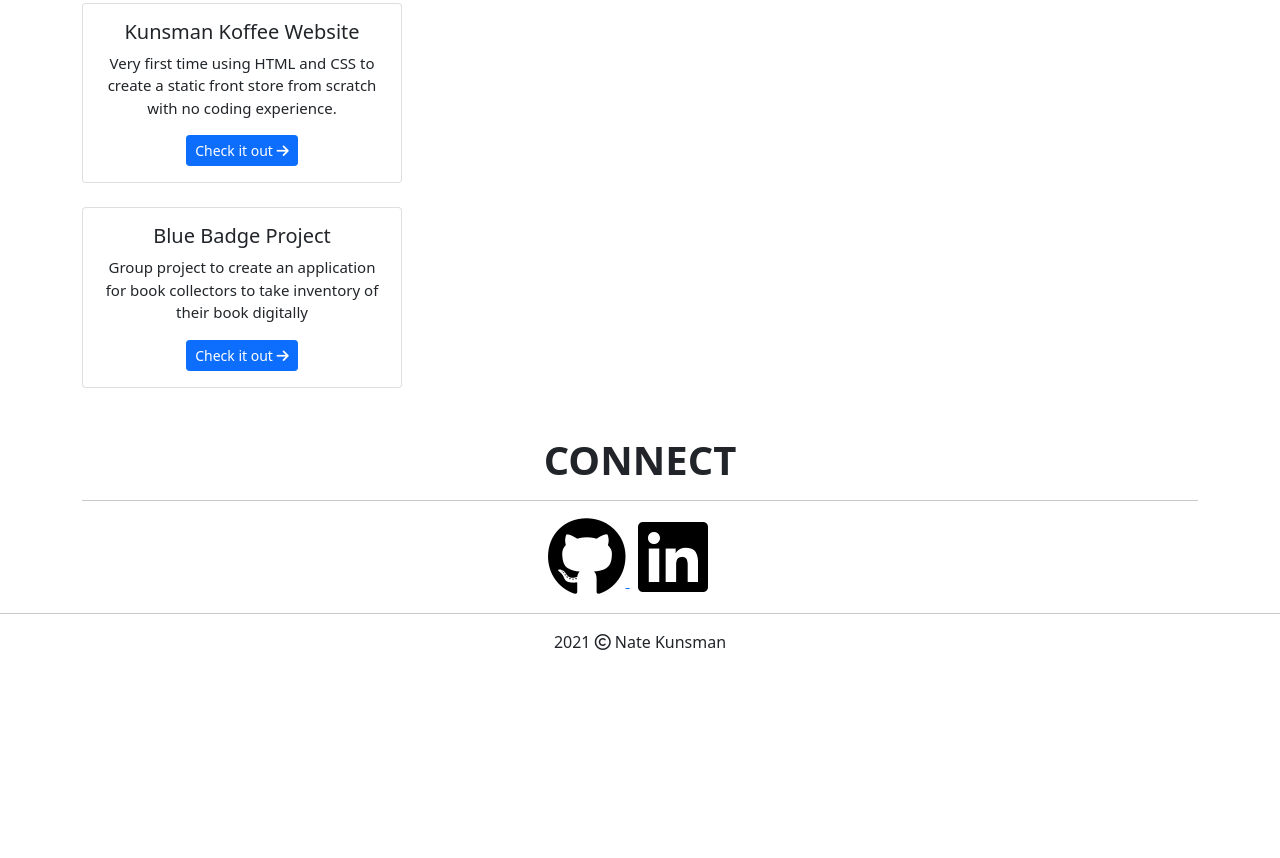
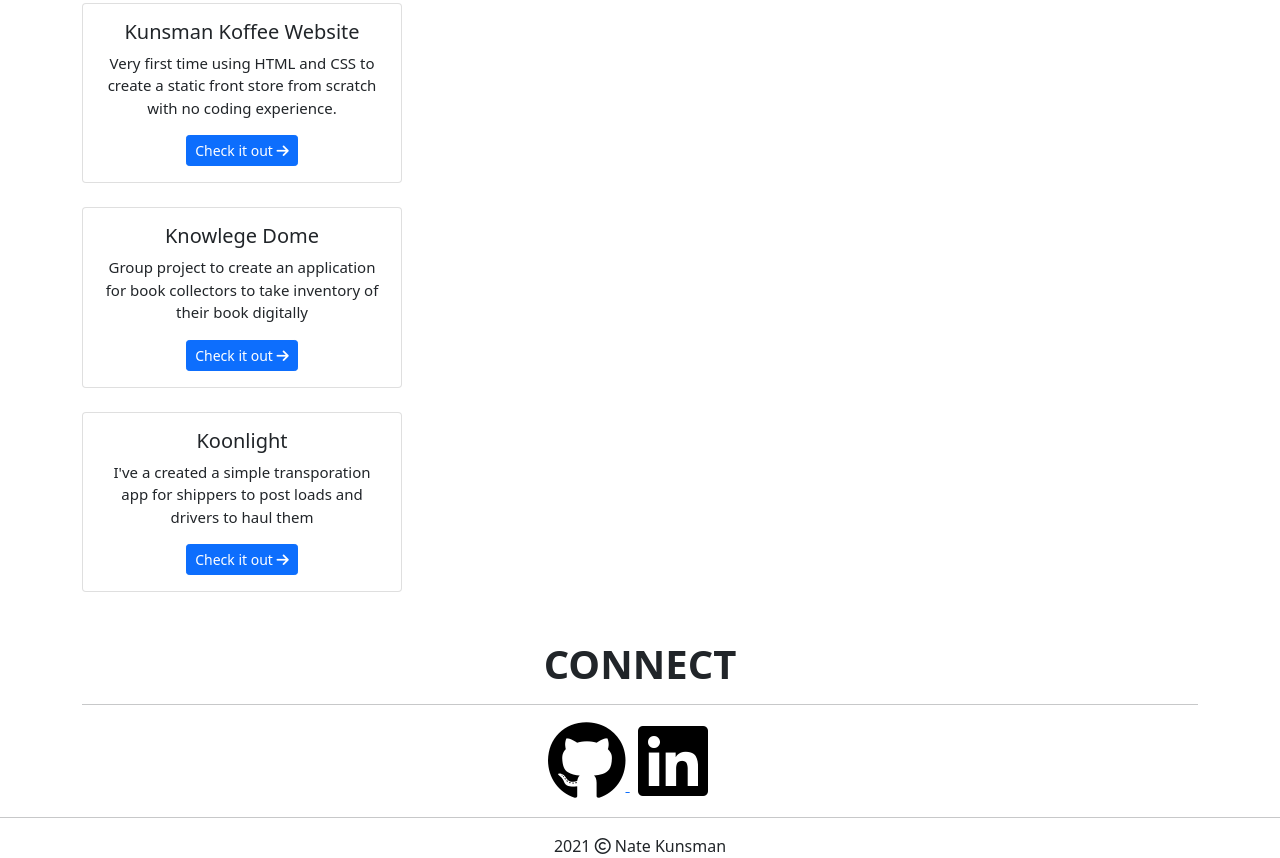
Before and after one commit to NateKunsman/Portfolio, a plain HTML site: page index.html in a window 1280 px wide. Shown: the part 2252-3110 px from the top of the page. Before the commit the page ends 2906 px from the top, so only its background shows below. Drawn offline with nearby package versions, Linux system fonts and the light colour scheme.

Commit message:
added red badge final porject

```diff
--- a/index.html
+++ b/index.html
@@ -216,9 +216,16 @@
                 </div>
                 <div class="card mt-4">
                     <div class="card-body flex-column h-100">
-                        <h5 class="card-title ">Blue Badge Project</h5>
+                        <h5 class="card-title ">Knowlege Dome</h5>
                         <p class="card-text ">Group project to create an application for book collectors to take inventory of their book digitally</p>
                         <a href="https://github.com/NateKunsman/Knowledge_Dome" target="_blank" class="btn btn-primary btn-sm">Check it out <i class="fa fa-arrow-right" aria-hidden="true "></i></a>
+                    </div>
+                </div>
+                <div class="card mt-4">
+                    <div class="card-body flex-column h-100">
+                        <h5 class="card-title ">Koonlight</h5>
+                        <p class="card-text ">I've a created a simple transporation app for shippers to post loads and drivers to haul them</p>
+                        <a href="https://github.com/NateKunsman/Koonlight" target="_blank" class="btn btn-primary btn-sm">Check it out <i class="fa fa-arrow-right" aria-hidden="true "></i></a>
                     </div>
                 </div>
             </div>
```
